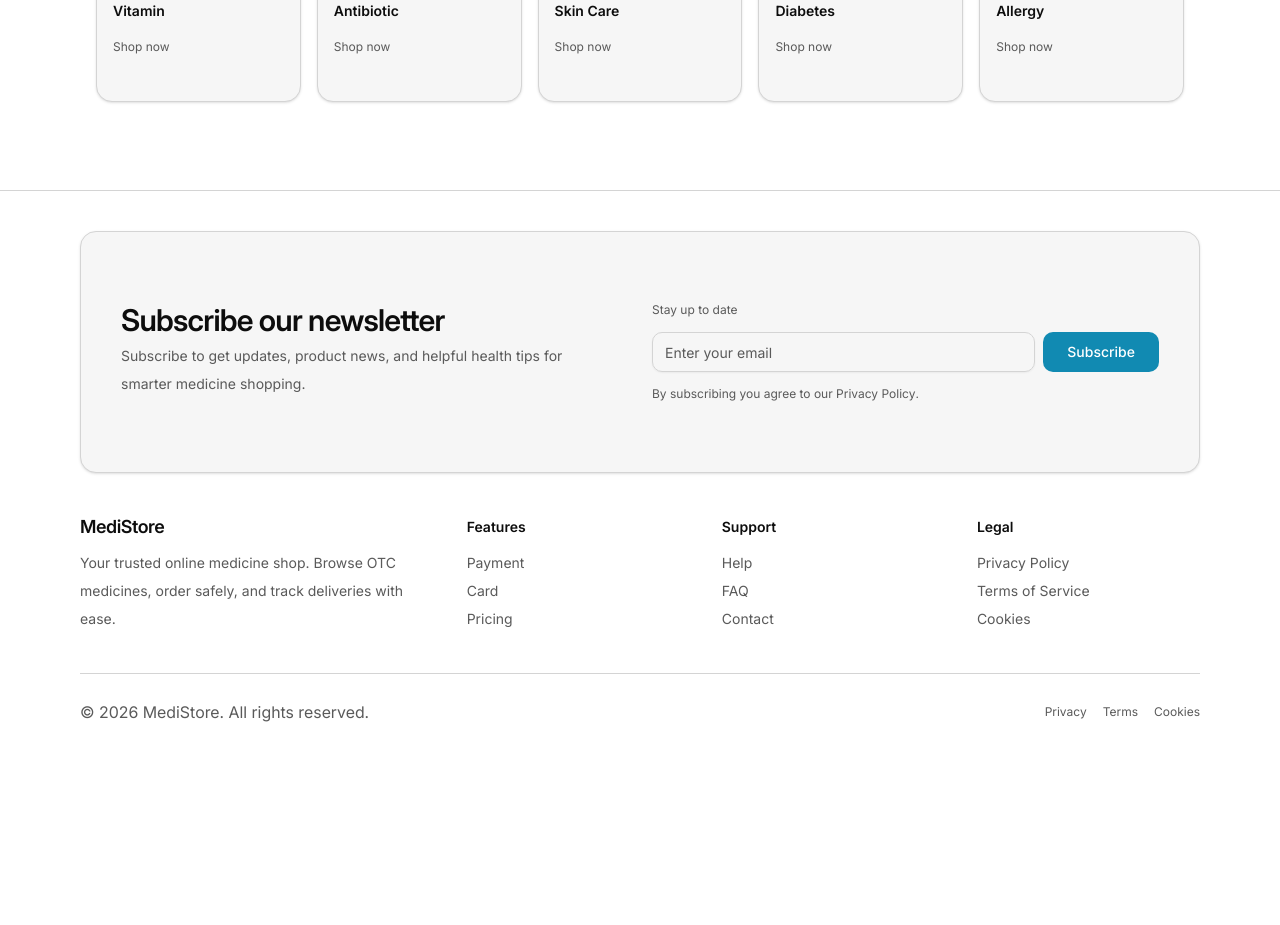
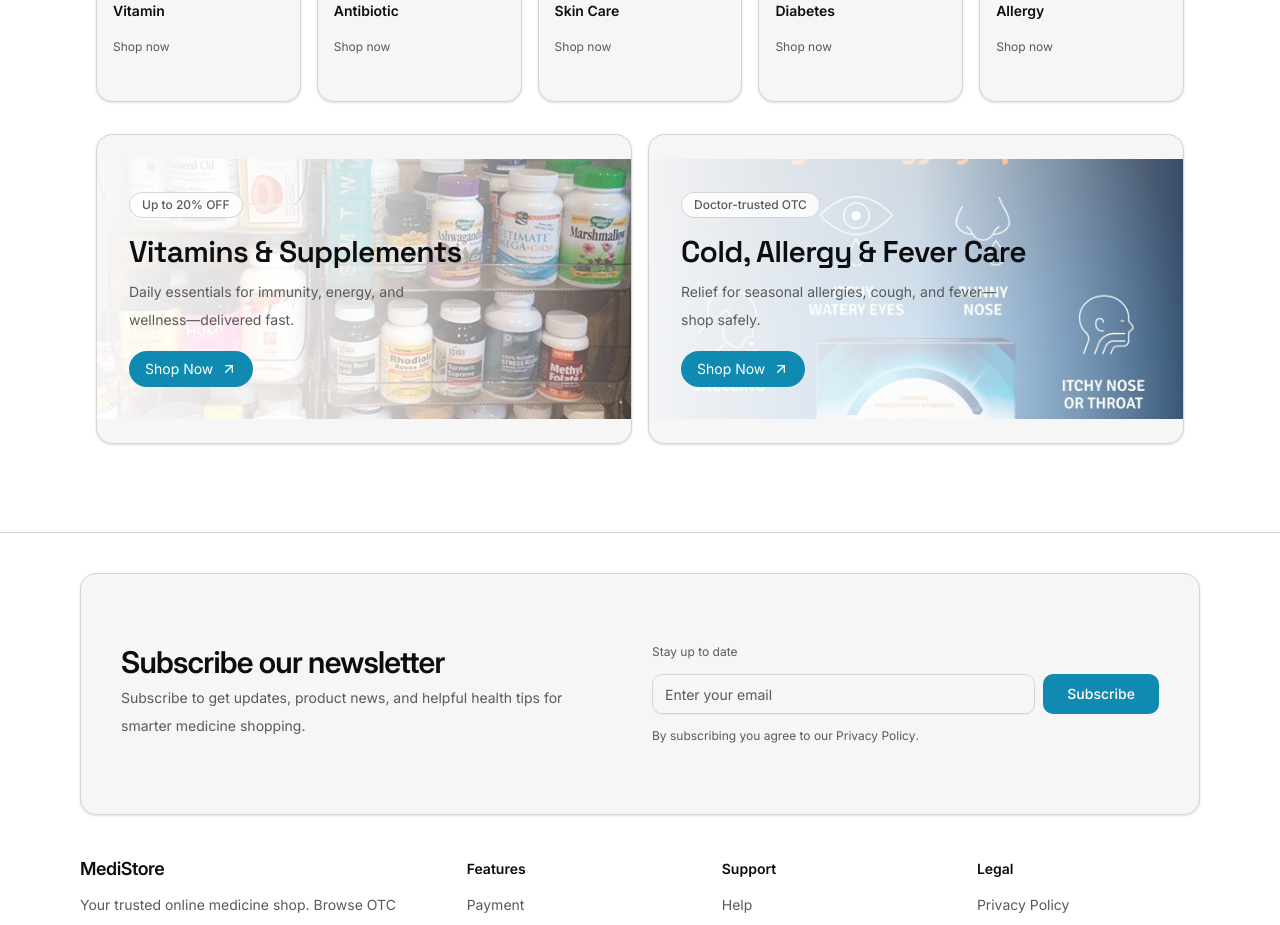
Before and after one commit to ArnabSaga/Assignment-4-MediStore-Frontend, a Next.js app: page / in a window 1280 px wide. Shown: the part 1280-2205 px from the top of the page. Before the commit the page ends 2046 px from the top, so only its background shows below. Built offline with nearby package versions, Linux system fonts and the light colour scheme.

Commit message:
In featured-categoires add the promos section

```diff
--- a/src/components/home/FeaturedCategories.tsx
+++ b/src/components/home/FeaturedCategories.tsx
@@ -9,6 +9,14 @@ type Category = {
   title: string;
   slug: string;
   image?: string;
+};
+
+type Promo = {
+  badge: string;
+  title: string;
+  description: string;
+  href: string;
+  image: string;
 };
 
 const categories: Category[] = [
@@ -39,6 +47,24 @@ const categories: Category[] = [
   },
 ];
 
+const promos: Promo[] = [
+  {
+    badge: "Up to 20% OFF",
+    title: "Vitamins & Supplements",
+    description:
+      "Daily essentials for immunity, energy, and wellness—delivered fast.",
+    href: "/shop?category=vitamin",
+    image: "/images/promos/promo-vitamins.jpg",
+  },
+  {
+    badge: "Doctor-trusted OTC",
+    title: "Cold, Allergy & Fever Care",
+    description: "Relief for seasonal allergies, cough, and fever—shop safely.",
+    href: "/shop?category=allergy",
+    image: "/images/promos/promo-cold-allergy.jpg",
+  },
+];
+
 export function FeaturedCategories({
   className,
   heading = "Featured Categories",
@@ -52,6 +78,7 @@ export function FeaturedCategories({
       aria-labelledby="featured-categories"
     >
       <div className="mx-auto max-w-6xl px-4">
+        {/* Header */}
         <div className="mb-6 flex items-end justify-between gap-4">
           <div>
             <h2
@@ -73,7 +100,7 @@ export function FeaturedCategories({
           </Link>
         </div>
 
-        {/* Desktop grid / Mobile horizontal scroll */}
+        {/* Categories: Desktop grid / Mobile horizontal scroll */}
         <div className="flex gap-4 overflow-x-auto pb-2 [-ms-overflow-style:none] [scrollbar-width:none] [&::-webkit-scrollbar]:hidden sm:grid sm:grid-cols-3 sm:gap-4 sm:overflow-visible sm:pb-0 lg:grid-cols-5">
           {categories.map((cat) => (
             <Link
@@ -83,7 +110,6 @@ export function FeaturedCategories({
             >
               <Card className="overflow-hidden border-border bg-card text-card-foreground transition-all duration-300 hover:-translate-y-1 hover:shadow-md">
                 <CardContent className="p-0">
-                  {/* Image area */}
                   <div className="relative h-44 w-full bg-muted md:h-48">
                     {cat.image ? (
                       <Image
@@ -97,7 +123,6 @@ export function FeaturedCategories({
                     <div className="pointer-events-none absolute inset-0 ring-1 ring-inset ring-border/40" />
                   </div>
 
-                  {/* Text */}
                   <div className="p-4">
                     <p className="text-sm font-semibold">{cat.title}</p>
                     <p className="mt-2 text-xs text-muted-foreground">
@@ -119,6 +144,54 @@ export function FeaturedCategories({
             View all categories <ArrowUpRight className="ml-2 h-4 w-4" />
           </Link>
         </div>
+
+        <div className="mt-8 grid gap-4 md:grid-cols-2">
+          {promos.map((p) => (
+            <Link key={p.title} href={p.href} className="group">
+              <Card className="overflow-hidden border-border bg-card text-card-foreground transition-all duration-300 hover:-translate-y-1 hover:shadow-md">
+                <CardContent className="relative p-0">
+                  {/* Background image */}
+                  <div className="relative h-55 w-full md:h-65">
+                    <Image
+                      src={p.image}
+                      alt={p.title}
+                      fill
+                      sizes="(max-width: 768px) 120vw, 50vw"
+                      className="object-cover"
+                      priority={false}
+                    />
+
+                    {/* Overlay for readability (works for both light/dark) */}
+                    <div className="absolute inset-0 bg-linear-to-r from-background/95 via-background/80 to-background/20 dark:from-background/95 dark:via-background/85 dark:to-background/30" />
+
+                    {/* Content */}
+                    <div className="absolute inset-0 flex flex-col justify-between p-6 md:p-8">
+                      <div>
+                        <span className="inline-flex w-fit rounded-full border border-border bg-background/80 px-3 py-1 text-xs font-medium text-muted-foreground backdrop-blur">
+                          {p.badge}
+                        </span>
+
+                        <h3 className="mt-4 text-2xl font-semibold tracking-tight md:text-3xl">
+                          {p.title}
+                        </h3>
+
+                        <p className="mt-2 max-w-xs text-sm text-muted-foreground">
+                          {p.description}
+                        </p>
+                      </div>
+
+                      <div className="flex items-center gap-2">
+                        <span className="btn-primary inline-flex items-center gap-2 rounded-full px-4 py-2 text-sm">
+                          Shop Now <ArrowUpRight className="h-4 w-4" />
+                        </span>
+                      </div>
+                    </div>
+                  </div>
+                </CardContent>
+              </Card>
+            </Link>
+          ))}
+        </div>
       </div>
     </section>
   );
```
Also changed, not shown: public/images/promos/promo-cold-allergy.jpg (added), public/images/promos/promo-vitamins.jpg (added).
